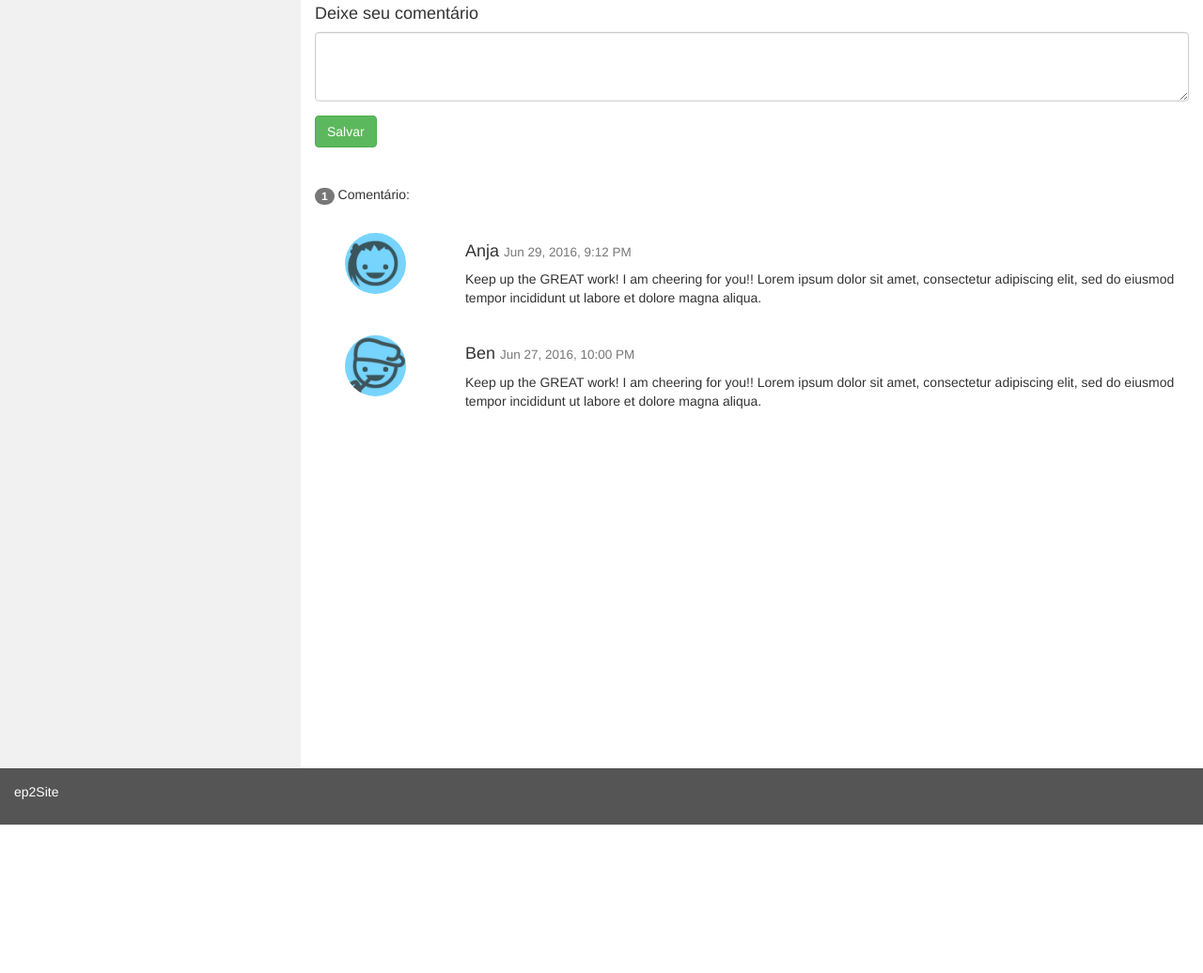
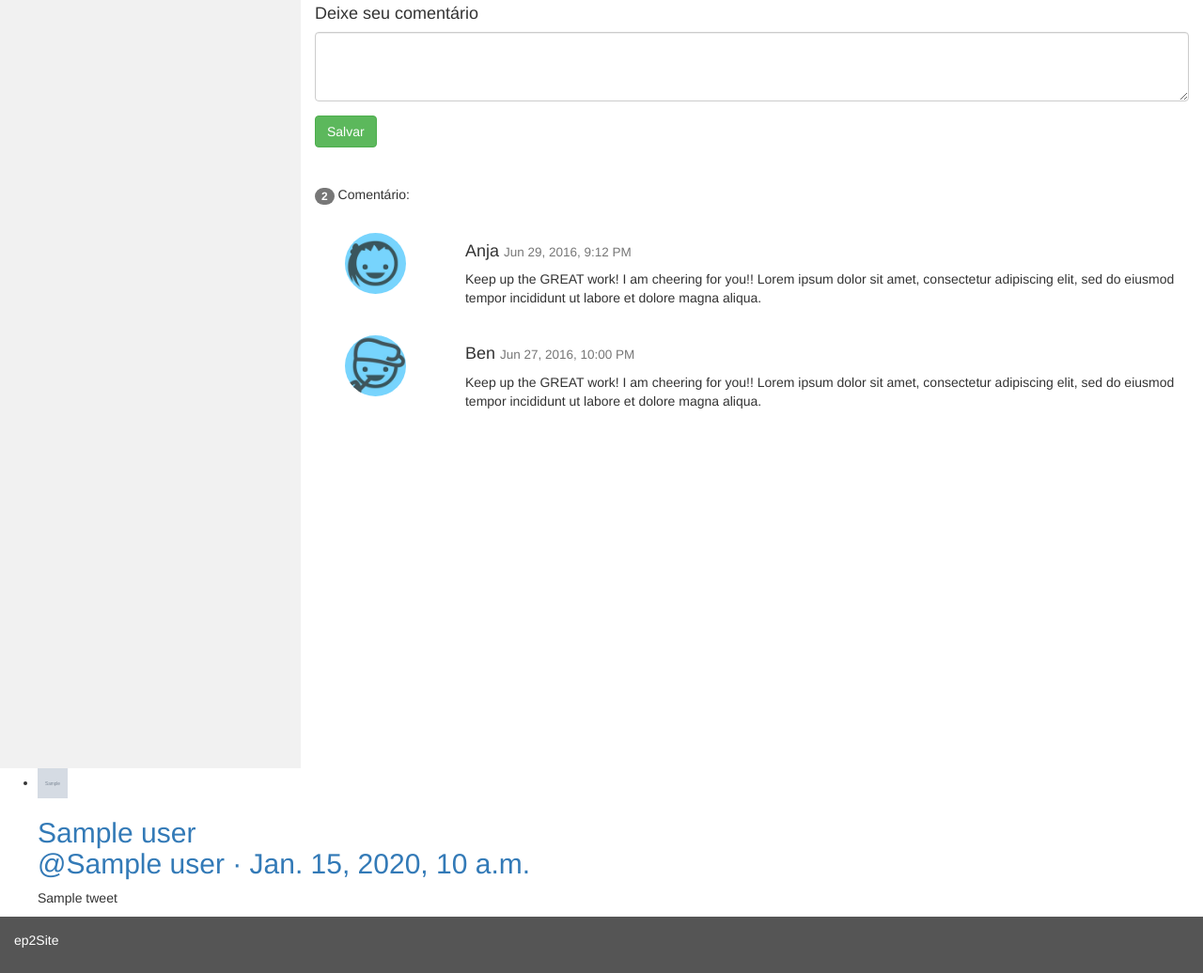
Before and after one commit to anacarolina1/EP2-das, a Django app: template ep2/ep2Site/templates/ep2Site/home.html in a window 1280 px wide. Shown: the part 682-1718 px from the top of the page at 94% size. Before the commit the page ends 1560 px from the top, so only its background shows below. Run offline with Django 3.2, Linux system fonts and the light colour scheme; the template is opened without the code that fills it: most values are stand-ins (such as "Sample title", 1, 10 or a date in 2020); grey boxes marked "Sample" are stand-in pictures; some libraries are stand-ins or nearby versions.

Commit message:
Trying to apply twitter plugin

```diff
--- a/ep2/ep2/settings.py
+++ b/ep2/ep2/settings.py
@@ -39,6 +39,7 @@ INSTALLED_APPS = [
     'django.contrib.staticfiles',
     'ep2Site',
     'bootstrap3',
+    'ep2Site.templatetags'
 
 ]
 
--- a/ep2/ep2/urls.py
+++ b/ep2/ep2/urls.py
@@ -18,5 +18,5 @@ from django.contrib import admin
 
 urlpatterns = [
     url(r'^admin/', admin.site.urls),
-     url(r'', include('ep2Site.urls')),
+    url(r'', include('ep2Site.urls')),
 ]
--- a/ep2/ep2Site/templates/ep2Site/home.html
+++ b/ep2/ep2Site/templates/ep2Site/home.html
@@ -44,8 +44,6 @@
       <ul class="nav nav-pills nav-stacked">
         <li class="active"><a href="#section1">Home</a></li>
         <li><a href="review.html">Faça sua review</a></li>
-        <li><a href="#section3">Artistas</a></li>
-        <li><a href="#section3">Álbuns</a></li>
       </ul><br>
       <div class="input-group">
         <input type="text" class="form-control" placeholder="Search Blog..">
@@ -81,7 +79,7 @@
       </form>
       <br><br>
 
-      <p><span class="badge">1</span> Comentário:</p><br>
+      <p><span class="badge">2</span> Comentário:</p><br>
 
       <div class="row">
         <div class="col-sm-2 text-center">
@@ -106,6 +104,27 @@
     </div>
   </div>
 </div>
+
+<div class="block social-block social-twitter">
+    {% load twitter_tags %}
+
+    <ul>
+        {% for tweet in tweets %}
+        <li>
+            <div class="tweet-meta">
+                <a href="https://www.twitter.com/{{ tweet.user.screen_name }}/status/{{ tweet.id }}" target="_blank">
+                    <img src="{{ tweet.user.profile_image_url }}" width="32" height="32" />
+                    <h2>{{ tweet.user.name }}<br /><span>@{{ tweet.user.screen_name }} &middot; {{ tweet.created_at|twitter_date }}</span></h2>
+                </a>
+            </div>
+            <p>{{ tweet|expand_tweet_urls|urlize_tweet_text|safe }}</p>
+        </li>
+        {% endfor %}
+
+    </ul>
+
+</div>
+
 
 <!-- Latest compiled and minified CSS -->
 <link rel="stylesheet" href="http://maxcdn.bootstrapcdn.com/bootstrap/3.3.6/css/bootstrap.min.css">
--- a/ep2/ep2Site/templates/ep2Site/review.html
+++ b/ep2/ep2Site/templates/ep2Site/review.html
@@ -43,8 +43,7 @@
       <ul class="nav nav-pills nav-stacked">
         <li><a href="home.html">Home</a></li>
         <li class="active"><a href="review.html">Faça sua review</a></li>
-        <li><a href="#section3">Artistas</a></li>
-        <li><a href="#section3">Álbuns</a></li>
+
       </ul><br>
       <div class="input-group">
         <input type="text" class="form-control" placeholder="Search Blog..">
```
Also changed, not shown: ep2/ep2Site/views.py (+24 -1 lines), ep2/db.sqlite3.
